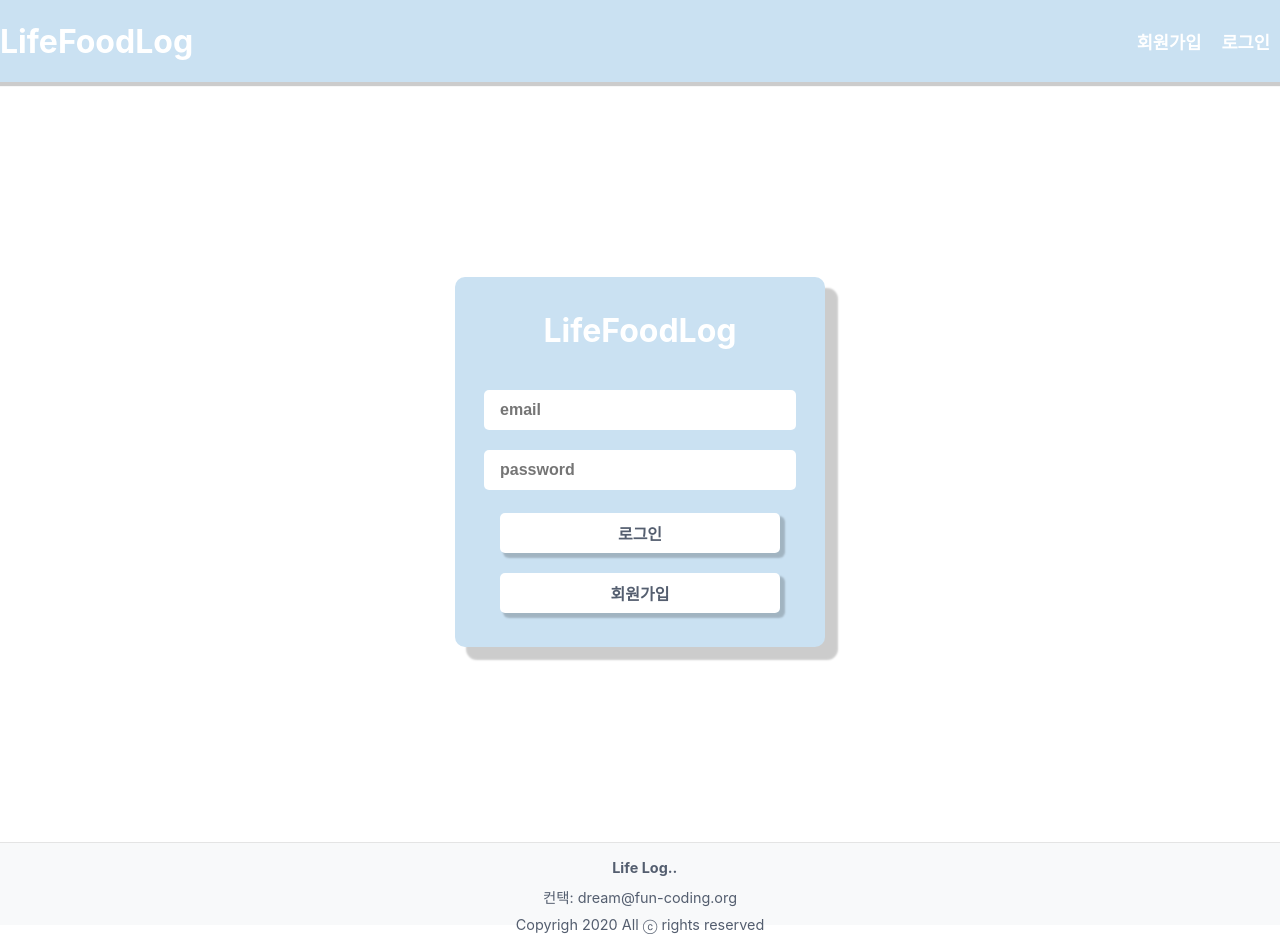
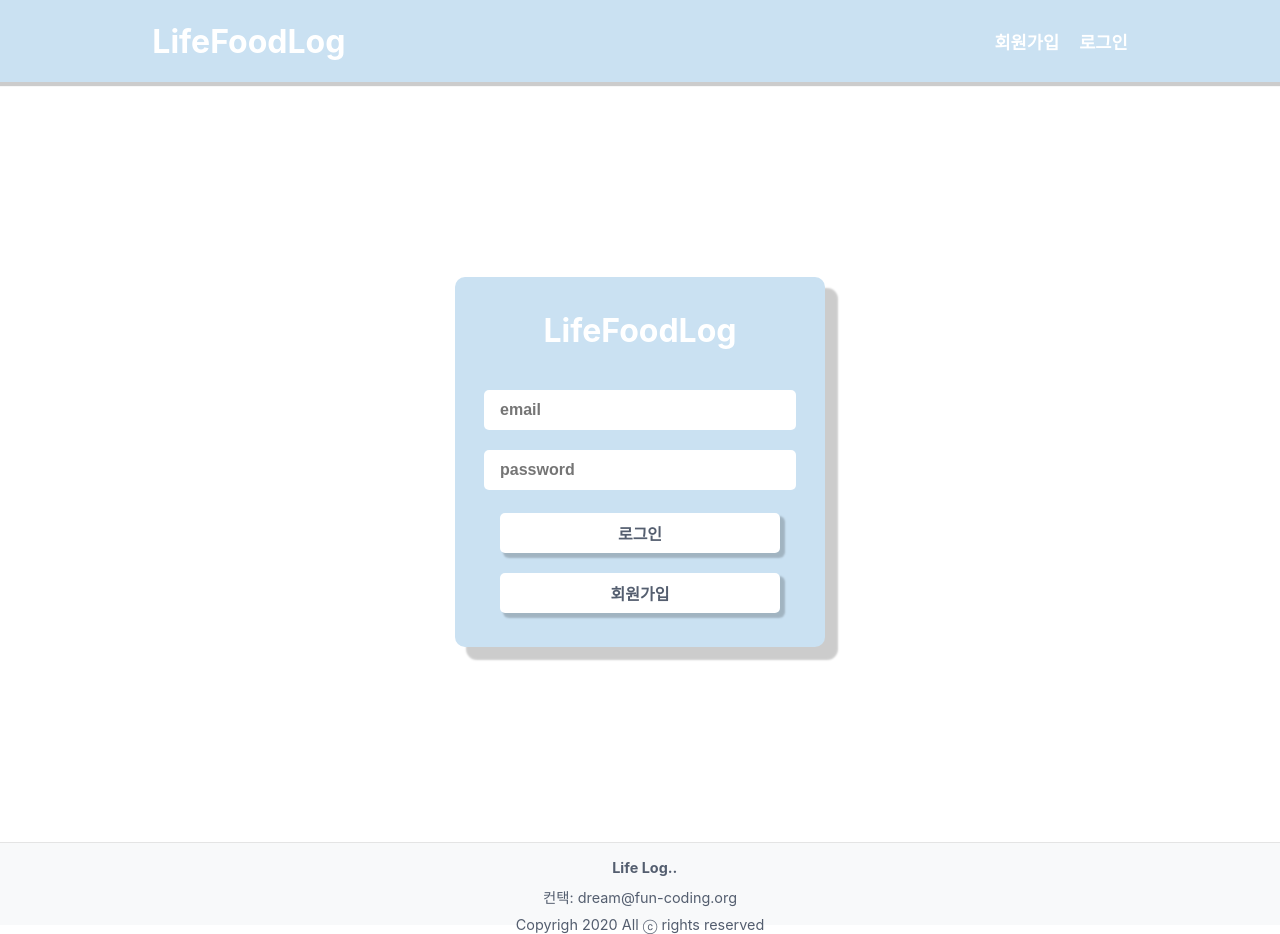
Before and after one commit to Dohyun-98/LifeFoodLog, a React (Create React App) app in the folder frontend/: page /login in a window 1280 px wide. Built offline with nearby package versions, Linux system fonts and the light colour scheme.

Commit message:
update logo

```diff
--- a/frontend/src/App.js
+++ b/frontend/src/App.js
@@ -19,8 +19,8 @@ function App() {
           <Header isLogin className="header" />
           <div className="content-box">
             <Routes>
-              {/* <Route path="/" element={<PrivateRoute component={Home} />} /> */}
-              <Route path="/" element={<Home />} />
+              <Route path="/" element={<PrivateRoute component={Home} />} />
+              {/* <Route path="/" element={<Home />} /> */}
               <Route
                 path="/mypage"
                 element={<PrivateRoute component={MyPage} />}
--- a/frontend/src/components/css/header.css
+++ b/frontend/src/components/css/header.css
@@ -9,14 +9,14 @@ header {
   background-color: #cae1f2;
   font-weight: bold;
   display: flex;
-  justify-content: space-between;
+  flex-direction: row;
+  justify-content: space-evenly;
   align-items: center;
   box-shadow: 1px 3px 1px 1px rgba(0, 0, 0, 0.2);
 }
 nav {
   display: flex;
-
-  width: 100%;
+  width: 50%;
 }
 
 .link {
@@ -52,3 +52,16 @@ li a:hover {
 li a:active {
   color: #545e6f;
 }
+
+.title-link {
+  text-decoration: none;
+  color: white;
+  font-size: 2rem;
+  margin: 0px 10px;
+}
+.title-link:hover {
+  color: #545e6f;
+}
+.title-link:active {
+  color: #545e6f;
+}
--- a/frontend/src/components/css/home.css
+++ b/frontend/src/components/css/home.css
@@ -71,5 +71,3 @@ body {
   fill: white;
   font-weight: bold;
 }
-.modal-box {
-}
--- a/frontend/src/components/header.js
+++ b/frontend/src/components/header.js
@@ -21,7 +21,11 @@ export const Header = () => {
 
   return (
     <header>
-      <h1>LifeFoodLog</h1>
+      <h1>
+        <Link to="/" className="title-link">
+          LifeFoodLog
+        </Link>
+      </h1>
       <nav>
         <ul>
           <li>
```
